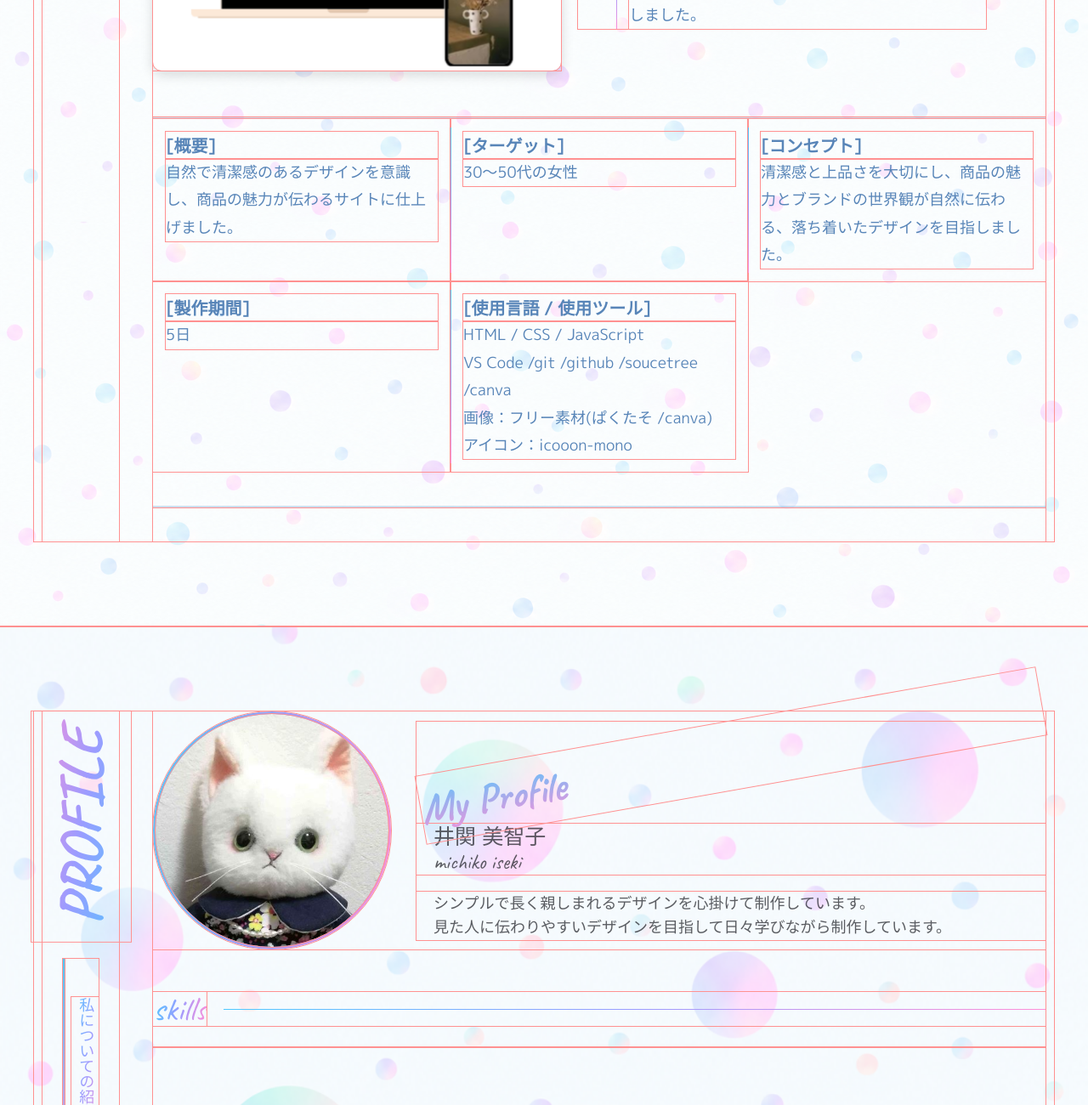
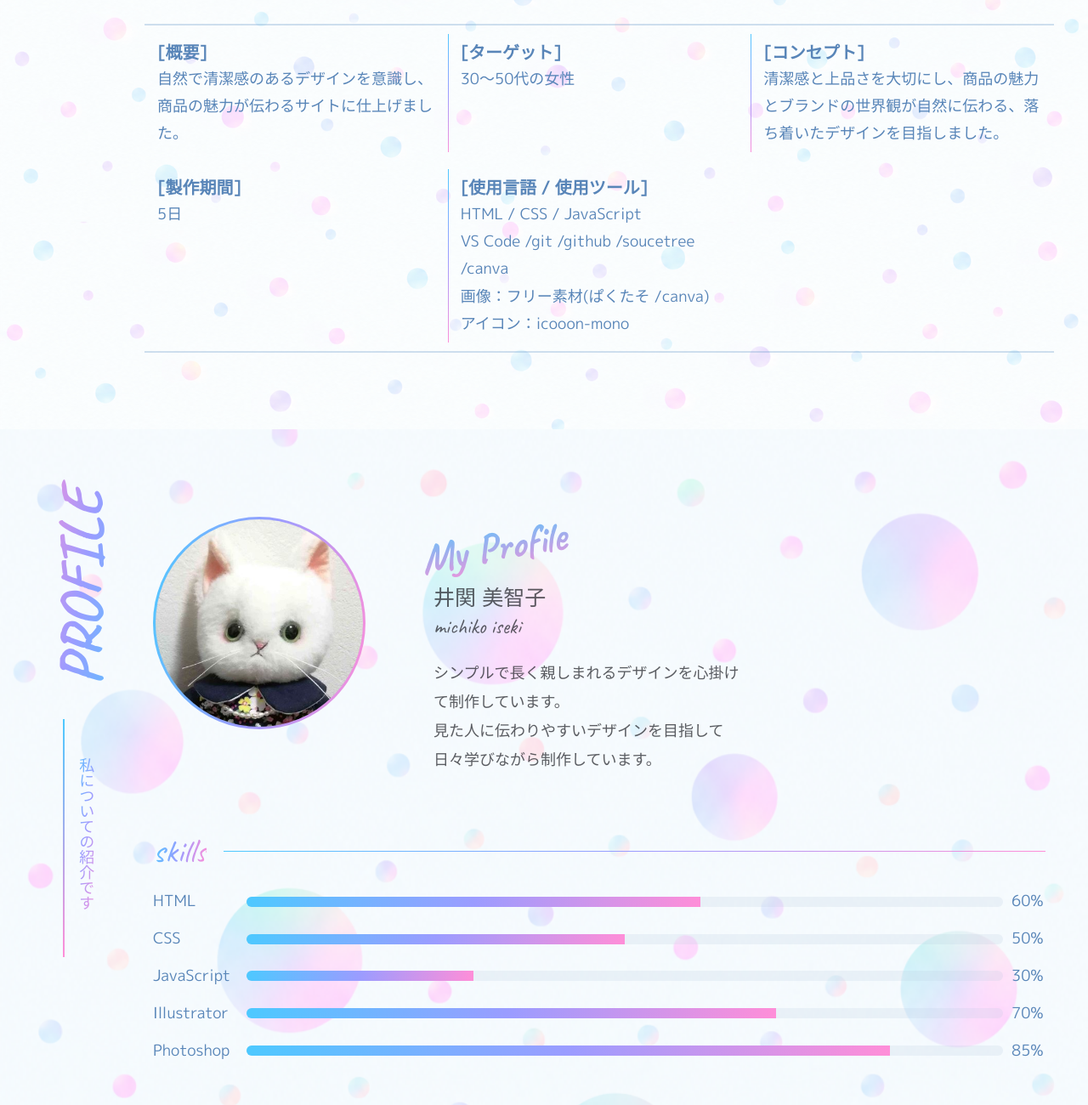
Before and after one commit to sabakan-miso/portfolio_iseki, a website built with Vite: page vite-project/index.html in a window 1280 px wide. Shown: the part 1980-3280 px from the top of the page at 85% size. Built offline with nearby package versions, Linux system fonts and the light colour scheme.

Commit message:
profileのPC版とスマホ版のデザイン完成！！！

```diff
--- a/vite-project/index.html
+++ b/vite-project/index.html
@@ -311,11 +311,31 @@
                 <p>skills</p>
               </div>
               <div class="skill-items">
-                <div class="skill-item"></div>
-                <div class="skill-item"></div>
-                <div class="skill-item"></div>
-                <div class="skill-item"></div>
-                <div class="skill-item"></div>
+                <div class="skill-item">
+                  <p>HTML</p>
+                  <div class="skill-bar"></div>
+                  <p>60%</p>
+                </div>
+                <div class="skill-item">
+                    <p>CSS</p>
+                    <div class="skill-bar"></div>
+                    <p>50%</p>
+                </div>
+                <div class="skill-item">
+                    <p>JavaScript</p>
+                    <div class="skill-bar"></div>
+                    <p>30%</p>
+                </div>
+                <div class="skill-item">
+                    <p>Illustrator</p>
+                    <div class="skill-bar"></div>
+                    <p>70%</p>
+                </div>
+                <div class="skill-item">
+                    <p>Photoshop</p>
+                    <div class="skill-bar"></div>
+                    <p>85%</p>
+                </div>
 
               </div>
 
--- a/vite-project/src/css/base.css
+++ b/vite-project/src/css/base.css
@@ -112,15 +112,16 @@ small{
 }
 
 *{
-    outline:1px solid rgb(255, 145, 145);
+    /* outline:1px solid rgb(255, 145, 145); */
 }
-    /* radial-gradient(#fff 28%, transparent 30%),
-    radial-gradient(#fff 28%, transparent 30%);
-    background-size: 20px 20px;
-    background-position: 0 0 ,10px 10px; */
 
 
-/* font-family: "Caveat", cursive;
-  font-optical-sizing: auto;
-  font-weight: <weight>;
-  font-style: normal; */
+/* radial-gradient(#fff 28%, transparent 30%),
+radial-gradient(#fff 28%, transparent 30%);
+background-size: 20px 20px;
+background-position: 0 0 ,10px 10px; */
+
+
+/* font-family: "Caveat", cursive; */
+
+/* pointer-events: none;かauto */
--- a/vite-project/src/css/style.css
+++ b/vite-project/src/css/style.css
@@ -123,7 +123,7 @@ observeの共通タイトル
  -----------*/
 .works{
     width: 100%;
-    padding: 10rem 0;
+    padding: 0;
     background-image: url(../images/background.png);
     background-size: 100% auto;
     background-position: top center;
@@ -134,6 +134,7 @@ observeの共通タイトル
     display: grid;
     grid-template-columns: 90px 1fr;
     gap: 40px;
+    padding: 5rem 0;
 }
 /*----------
   works左側
@@ -293,7 +294,7 @@ observeの共通タイトル
         margin-top: 3.5rem;
         border-top: 2px solid rgba(100, 150, 200, 0.3);
         border-bottom: 2px solid rgba(100, 150, 200, 0.3);
-        padding: 0 0 4rem;
+        padding: 0;
         width: 100%;
     }
     .work-detail .detail-item{
@@ -416,7 +417,7 @@ observeの共通タイトル
  -----------*/
 .profile{
     width: 100%;
-    padding: 10rem 0;
+    padding: 5rem 0;
     background-image: url(../images/profile.png);
     background-size: 100% auto;
     background-position: top center;
@@ -436,7 +437,7 @@ observeの共通タイトル
     display: flex;
     flex-direction: column;
     align-items: center;
-    height: 100%;
+    height: auto;
     .profile-side-text{
         display: flex;
         align-items: flex-start;
@@ -470,11 +471,11 @@ observeの共通タイトル
         grid-template-columns: 280px 1fr;
         gap: 3rem;
         align-items: center;
-        margin-bottom: 5rem;
+        margin-bottom: 7rem;
     }
     .profile-item .profile-image{
-        width: 280px;
-        height: 280px;
+        width: 250px;
+        height: 250px;
         border-radius: 50%;
         padding: 3px;
         background-image: var(--gradient);
@@ -487,7 +488,7 @@ observeの共通タイトル
         border-radius: 50%;
     }
     .profile-item .profile-info h3{
-        margin: 0 0 4rem;
+        margin: 0 0 5rem;
         font-family: "Caveat", cursive;
         font-size: 5rem;
         background-image: var(--gradient-line2);
@@ -497,7 +498,7 @@ observeの共通タイトル
         transform: rotate(-10deg);
     }
     .profile-item .profile-info .profile-name{
-        line-height: 1.2;
+        line-height: 1.4;
         font-size: 2.5rem;
         color: var(--color-text2);
         margin-bottom: 2rem;
@@ -511,6 +512,8 @@ observeの共通タイトル
     .profile-item .profile-info .profile-description{
         color: var(--color-text2);
         padding-left: 2rem;
+        line-height: 1.9;
+        max-width: 38rem;
     }
 
 }
@@ -538,4 +541,117 @@ observeの共通タイトル
         -webkit-background-clip: text;
         background-clip: text;
     }
+    .skill-items{
+        display: flex;
+        flex-direction: column;
+        gap: 1.5rem;
+    }
+    .skill-item{
+        display: flex;
+        align-items: center;
+        gap: 1rem;
+    }
+    .skill-item p:first-of-type{
+        width: 10rem;
+        flex-shrink: 0;
+    }
+    .skill-item p:last-of-type{
+        width: 4rem;
+        flex-shrink: 0;
+    }
+    .skill-bar{
+        position: relative;
+        width: 100%;
+        height: 12px;
+        border-radius: 10px;
+        background: rgba(180, 200, 220, 0.2);
+        overflow: hidden;
+        flex: 1;/*-残りの横幅をbarに使う-*/
+    }
+    .skill-bar::before{
+        content: "";
+        position: absolute;
+        top: 0;
+        left: 0;
+        width: 0;
+        height: 100%;
+        background-image: var(--gradient);
+        transition: width 1s ease;
+    }
+    .skill-item:nth-child(1) .skill-bar.active::before{
+        width: 60%;
+    }
+    .skill-item:nth-child(2) .skill-bar.active::before{
+        width: 50%;
+    }
+    .skill-item:nth-child(3) .skill-bar.active::before{
+        width: 30%;
+    }
+    .skill-item:nth-child(4) .skill-bar.active::before{
+        width: 70%;
+    }
+    .skill-item:nth-child(5) .skill-bar.active::before{
+        width: 85%;
+    }
+
 }
+
+/*--------------------
+     レスポンシブ
+ ---------------------*/
+@media screen and (max-width:768px) {
+.works-list .work-item{
+    margin-bottom: 0;/*----- スマホ版のみ上の余白削除 -----*/
+}
+.profile .container{
+    grid-template-columns: auto minmax(0,1fr);/*- 右側の幅が縮められる -*/
+    grid-template-rows: auto auto auto;/* - タイトル・情報・skillsの行 -*/
+    row-gap: 2rem;
+
+}
+.profile .profile-side{
+    position: relative;
+    flex-direction: row;
+    height: auto;
+    margin-bottom: 1.5rem;
+    grid-column: 1;/*- 左列 -*/
+    grid-row: 1;/*- 1段目 -*/
+}
+.profile .profile-side-text{
+    margin: 1rem 0 1rem 1rem;
+}
+
+.profile .profile-list{
+    display: contents;/*- 写真を右に置くために親要素を無視する指定 -*/
+}
+.profile .profile-list .profile-item{
+    display: contents;/*- 写真を右に置くために親要素を無視する指定 -*/
+}
+.profile .profile-list .profile-item .profile-image{
+    grid-column: 2;/*- 右列 -*/
+    grid-row: 1;/*- 1段目 -*/
+    width: clamp(130px, 25vw, 180px);
+    height: clamp(130px, 25vw, 180px);
+    justify-self: center;/*- 子要素の中での配置 -*/
+    align-self: center;
+}
+.profile .profile-list .profile-item .profile-info{
+    grid-column: 1 / -1;/*- 2列分使う -*/
+    grid-row: 2;/*- 2段目 -*/
+    & h3{
+      transform: rotate(-5deg);
+    }
+    & .profile-name{
+        padding-left: 0;
+    }
+    & .profile-description{
+        max-width: 100%;
+        padding: 0;
+    }
+}
+.profile .profile-list .profile-skills{
+    grid-column: 1 / -1;/*- 2列分使う -*/
+    grid-row: 3;/*- 3段目 -*/
+}
+
+}/*----- メディアクエリ終わり -----*/
--- a/vite-project/src/js/observer.js
+++ b/vite-project/src/js/observer.js
@@ -24,3 +24,25 @@ const observer = new IntersectionObserver(setItemActive, options);
 $observeTitles.forEach((title) => {
     observer.observe(title);
 });
+
+
+// skill-bar
+const $observerBars = [...document.querySelectorAll(".skill-bar")];
+const optionsBar ={
+    threshold:0.5,
+}
+const skillActive =(skills) =>{
+    skills.forEach((skill) =>{
+        if(skill.isIntersecting){
+            skill.target.classList.add("active");
+        }else{
+            skill.target.classList.remove("active")
+        }
+    });
+};
+
+const observerBar = new IntersectionObserver(skillActive, optionsBar);
+
+$observerBars.forEach((bar) =>{
+    observerBar.observe(bar);
+});
```
